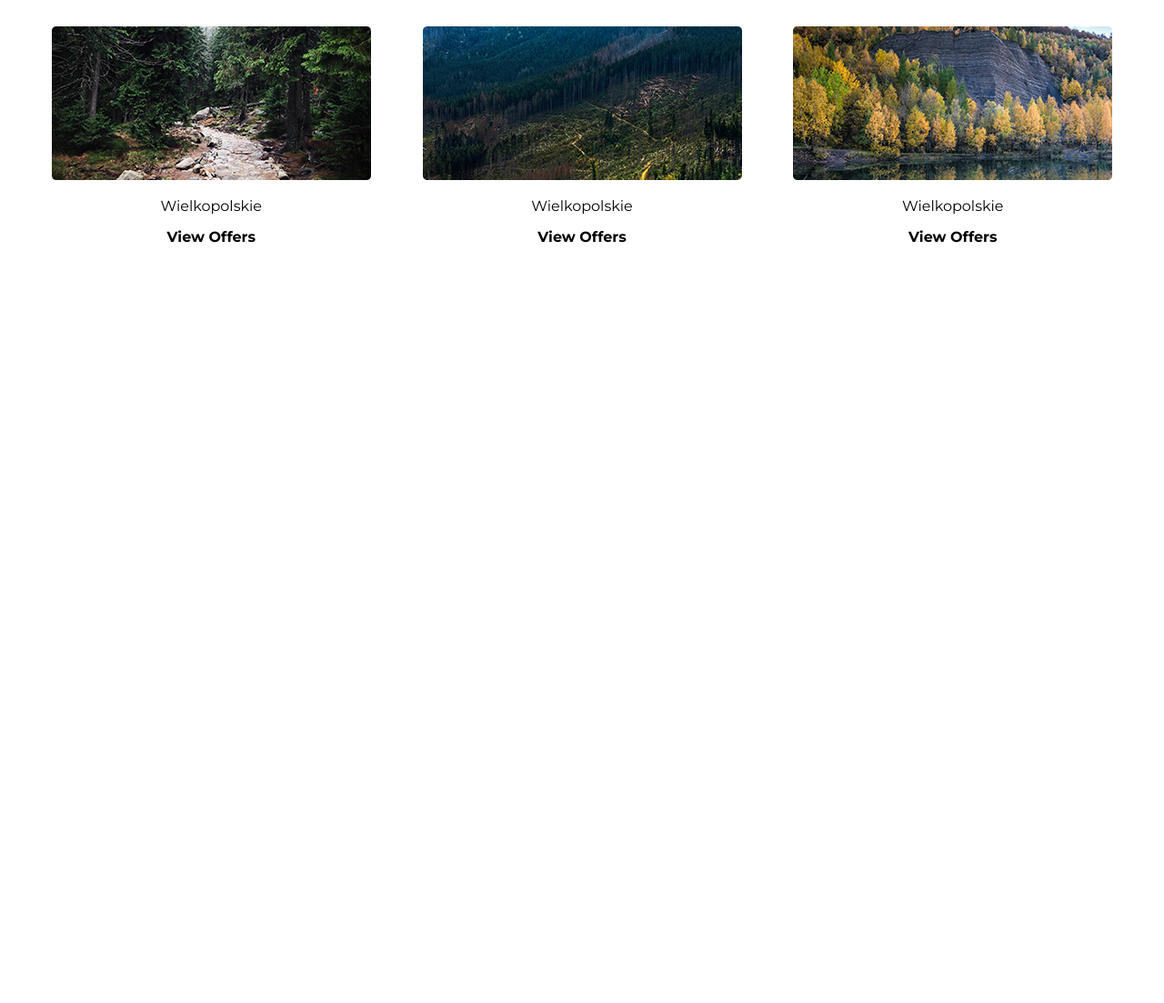
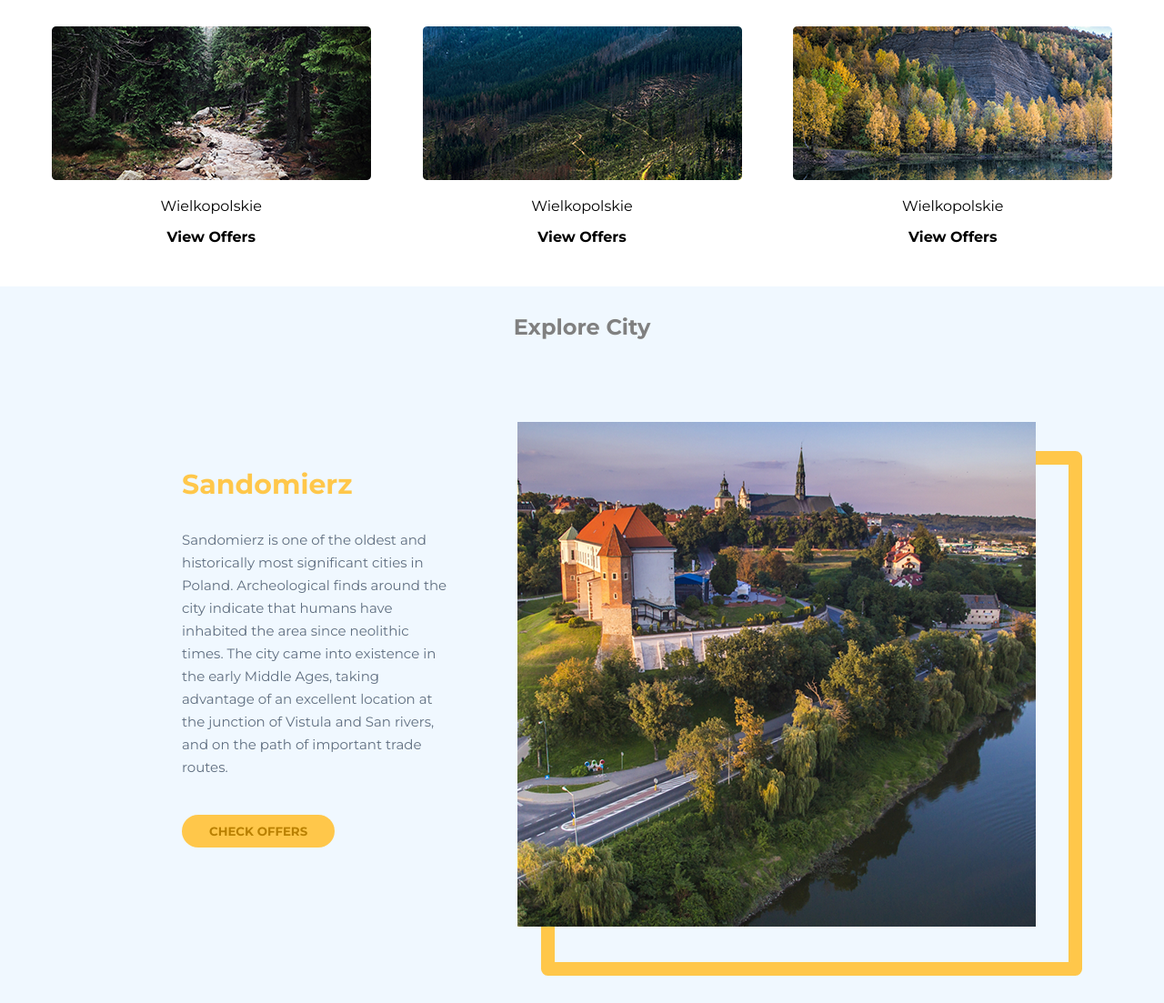
Before and after one commit to ameenulislam/Subhendu-Polind, a plain HTML site: page index.html in a window 1280 px wide. Shown: the part 1587-2690 px from the top of the page at 91% size. Before the commit the page ends 1887 px from the top, so only its background shows below. Drawn offline with Linux system fonts and the light colour scheme.

Commit message:
Class 4 Added

```diff
--- a/index.css
+++ b/index.css
@@ -110,13 +110,15 @@ ul li a{
 
 .search input::placeholder{
     color: #606F81;
-    /* text-align: center; */
     font-size: 14px;
 }
 
 .search i{
     color: coral;
 }
+/* end of destination */
+
+/* Cards section  */
 
 .cards-1{
     display: flex;
@@ -129,3 +131,59 @@ ul li a{
     text-align: center;
     margin-top: 15px;
 }
+
+/* End Of cards  */
+
+/* explore section */
+.explore{
+    margin-top: 15px;
+    background-color: aliceblue;
+    padding: 30px 0;
+}
+
+.explore h3{
+    text-align: center;
+    color: gray;
+    font-size: 24px;
+}
+.content-1{
+    width: 50%;
+    padding: 140px 0 0 200px;
+}
+
+.content-1 h2{
+    font-family: 'Montserrat', sans-serif;
+    color: #FFC74A;
+    font-size: 30px;
+}
+
+.content-1 p{
+    font-family: 'Montserrat', sans-serif;
+    color: #606F81;
+    text-align: left;
+    font-size: 15px;
+    line-height: 25px;
+    padding: 30px 0px 0px 0px;
+}
+
+.content-1 button{
+    margin: 40px 0px 0px 0px;
+    padding: 10px 30px;
+    background-color: #FFC74A;
+    border: none;
+    border-radius: 30px;
+    font-family: 'Montserrat', sans-serif;
+    font-weight: bold;
+    color: #B98000;
+    text-align: center;
+    cursor: pointer;
+}
+
+.content-container{
+    display: flex;
+}
+
+.explore img{
+    width: 50%;
+    padding: 90px 90px 0 70px;
+}
--- a/index.html
+++ b/index.html
@@ -91,5 +91,20 @@
         </div>
     </div>
 
+    <div class="explore">
+        <h3>Explore City</h3>
+        <div class="content-container">
+            <div class="content-1">
+               <h2>Sandomierz</h2>
+               <p>
+                Sandomierz is one of the oldest and historically most significant cities in Poland. Archeological finds around the city indicate that humans have inhabited the area since neolithic times. The city came into existence in the early Middle Ages, taking advantage of an excellent location at the junction of Vistula and San rivers, and on the path of important trade routes.
+               </p>
+               <button>CHECK OFFERS</button>
+            </div>
+
+            <img src="./img/Photo a.png" alt="">
+        </div>
+    </div>
+
 </body>
 </html>
```
